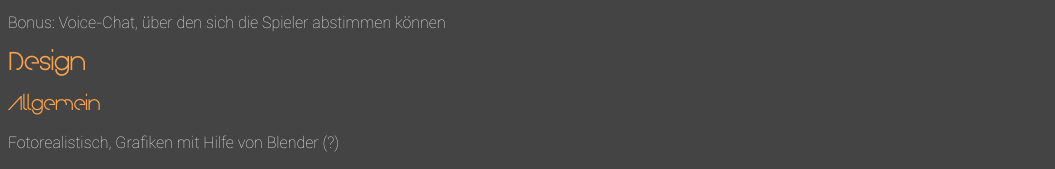
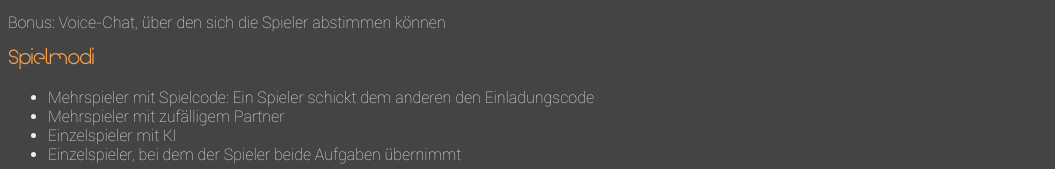
Before and after one commit to KohlerAl/Lucida, a plain HTML site: page index.html in a window 1280 px wide. Shown: the part 834-1003 px from the top of the page, without its empty margins (0-1055 px from the left). Drawn offline with Linux system fonts and the light colour scheme.

Commit message:
Update index.html

```diff
--- a/index.html
+++ b/index.html
@@ -65,6 +65,13 @@
             bestimmten Zeitpunkt ist die Rakete zu sehr beschädigt um weiterzufliegen und das Spiel ist beendet.</p>
         <p>Mit dem Erreichen bestimmter Punktzahlen können verschiedene Galaxien freigeschaltet werden.</p>
         <p>Bonus: Voice-Chat, über den sich die Spieler abstimmen können</p>
+        <h3>Spielmodi</h3>
+        <ul>
+            <li>Mehrspieler mit Spielcode: Ein Spieler schickt dem anderen den Einladungscode</li>
+            <li>Mehrspieler mit zufälligem Partner</li>
+            <li>Einzelspieler mit KI</li>
+            <li>Einzelspieler, bei dem der Spieler beide Aufgaben übernimmt</li>
+        </ul>
 
         <a id="design">
             <h2>Design</h2>
```
